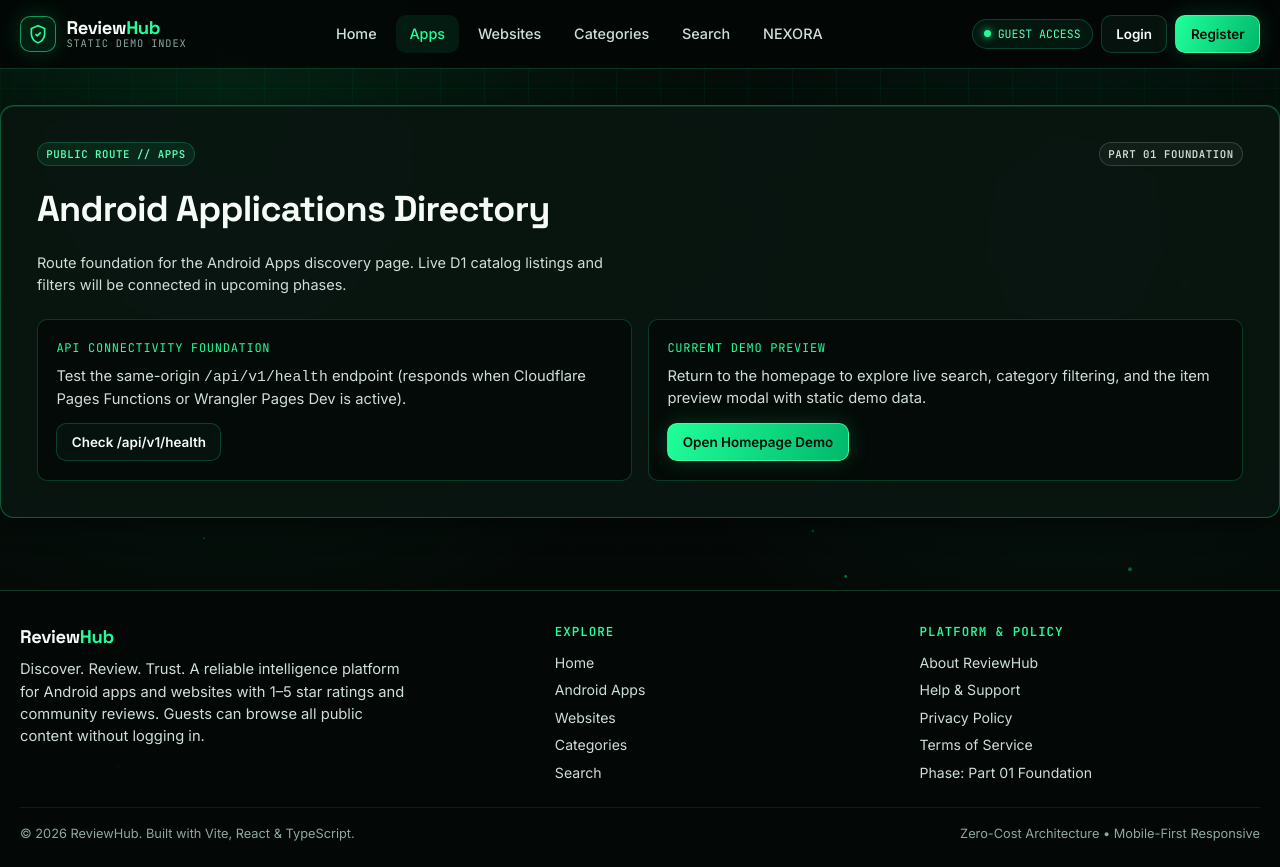
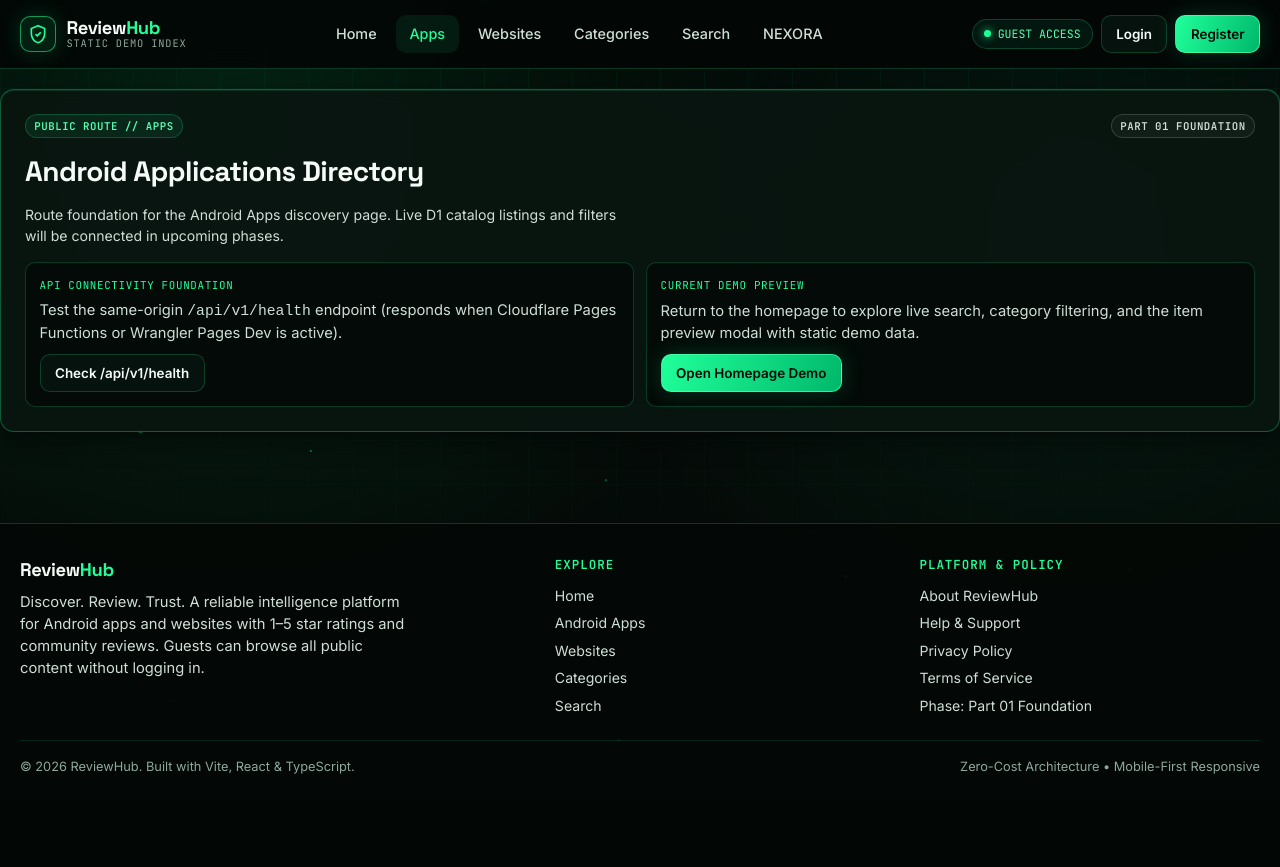
Before and after one commit to tuhin118/ReviewHub, a React (Vite) app: page /apps in a window 1280 px wide. After the commit the page ends 800 px from the top, so only its background shows below. Built offline with nearby package versions, Linux system fonts and the light colour scheme.

Commit message:
Refactor foundation styles for improved layout and design
Updated padding, gap, and font sizes for various foundation components. Adjusted background colors and min-height for route fallback.

```diff
--- a/src/styles/foundation.css
+++ b/src/styles/foundation.css
@@ -1,17 +1,17 @@
-/* Part 01 Route Foundation, Error Boundary & Loading States */
+/* Compact Route Foundation, Error Boundary & Loading States */
 .foundation-page {
-  padding: 2.25rem 0 2.5rem;
+  padding: 1.25rem 0 1.75rem;
 }
 
 .foundation-card {
-  padding: 1.5rem;
+  padding: 1.1rem;
   display: grid;
-  gap: 1rem;
+  gap: 0.75rem;
 }
 
 @media (min-width: 768px) {
   .foundation-card {
-    padding: 2.25rem;
+    padding: 1.5rem;
   }
 }
 
@@ -20,24 +20,25 @@
   flex-wrap: wrap;
   align-items: center;
   justify-content: space-between;
-  gap: 0.75rem;
+  gap: 0.55rem;
 }
 
 .foundation-title {
-  font-size: clamp(1.5rem, 3vw, 2.25rem);
+  font-size: clamp(1.25rem, 2.5vw, 1.75rem);
   font-weight: 700;
 }
 
 .foundation-subtitle {
   color: var(--text-secondary);
-  max-width: 66ch;
+  font-size: 0.88rem;
+  max-width: 68ch;
 }
 
 .foundation-grid {
   display: grid;
   grid-template-columns: 1fr;
-  gap: 1rem;
-  margin-top: 0.5rem;
+  gap: 0.75rem;
+  margin-top: 0.25rem;
 }
 
 @media (min-width: 768px) {
@@ -47,17 +48,17 @@
 }
 
 .foundation-box {
-  padding: 1.15rem;
+  padding: 0.85rem;
   border-radius: var(--radius-md);
   border: 1px solid var(--border-subtle);
-  background: rgba(4, 9, 7, 0.85);
+  background: rgba(3, 10, 7, 0.88);
   display: grid;
-  gap: 0.5rem;
+  gap: 0.4rem;
 }
 
 .foundation-box__label {
   font-family: var(--font-mono);
-  font-size: 0.75rem;
+  font-size: 0.68rem;
   color: var(--neon-green);
   text-transform: uppercase;
   letter-spacing: 0.06em;
@@ -66,30 +67,29 @@
 .foundation-actions {
   display: flex;
   flex-wrap: wrap;
-  gap: 0.75rem;
-  margin-top: 0.35rem;
+  gap: 0.55rem;
+  margin-top: 0.2rem;
 }
 
-/* Route Loading Scanner Fallback */
 .route-fallback {
-  min-height: 45vh;
+  min-height: 40vh;
   display: grid;
   place-items: center;
-  padding: 2rem 1rem;
+  padding: 1.5rem 1rem;
 }
 
 .route-fallback__card {
-  width: min(440px, 100%);
-  padding: 1.5rem;
+  width: min(380px, 100%);
+  padding: 1.15rem;
   display: grid;
-  gap: 0.85rem;
+  gap: 0.7rem;
   text-align: center;
 }
 
 .route-fallback__bar {
-  height: 4px;
+  height: 3px;
   border-radius: var(--radius-pill);
-  background: rgba(16, 245, 160, 0.14);
+  background: rgba(32, 255, 154, 0.16);
   overflow: hidden;
   position: relative;
 }
```
